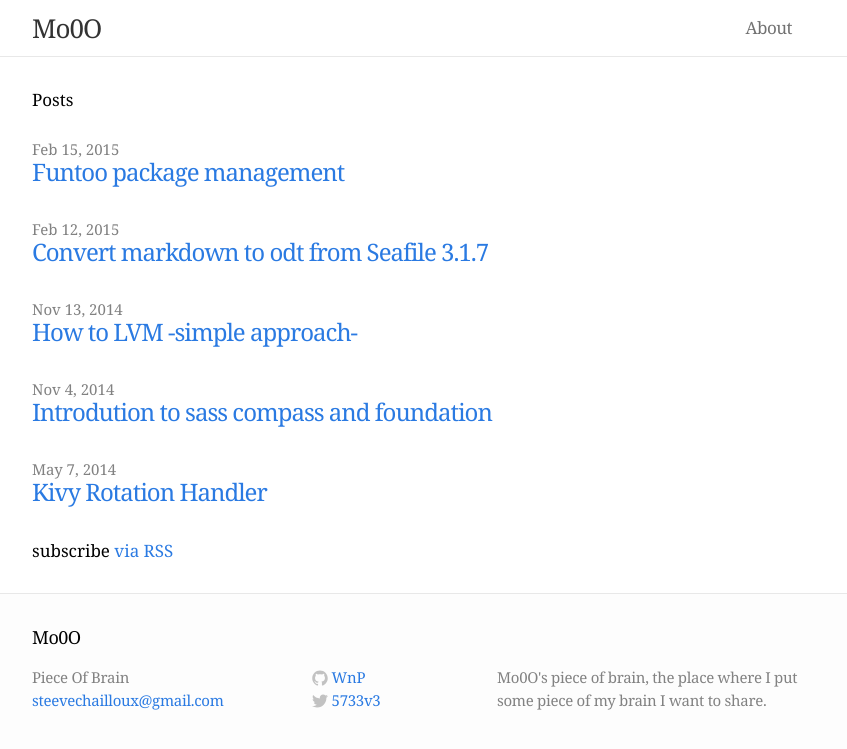
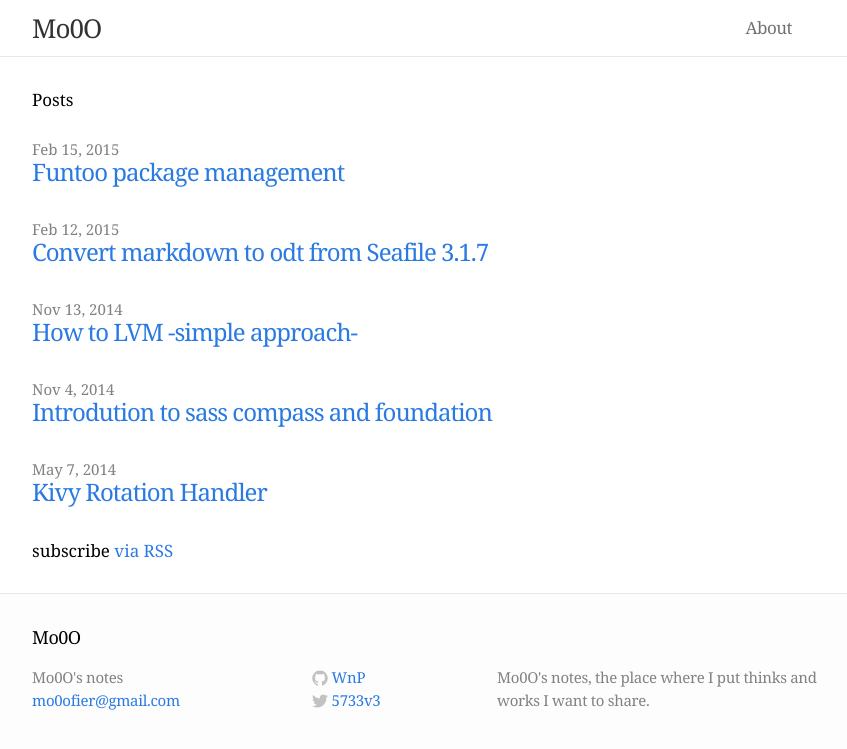
Before and after one commit to mo--/mo--.github.io, a Jekyll site: the page built from index.html, in a window 1280 px wide. Shown: the top 749 px of the page, without its empty margins (208-1055 px from the left). Built offline with Jekyll 4.4.1, drawn with Linux system fonts in a browser that asks for light colours.

Commit message:
update config

```diff
--- a/_config.yml
+++ b/_config.yml
@@ -1,8 +1,8 @@
 # Site settings
 name: Mo0O
-title: Piece Of Brain
-email: steevechailloux@gmail.com
-description: "Mo0O's piece of brain, the place where I put some piece of my brain I want to share."
+title: Mo0O's notes
+email: mo0ofier@gmail.com
+description: "Mo0O's notes, the place where I put thinks and works I want to share."
 baseurl: ""
 url: "https://github.com/WnP"
 twitter_name: 5733v3
```
